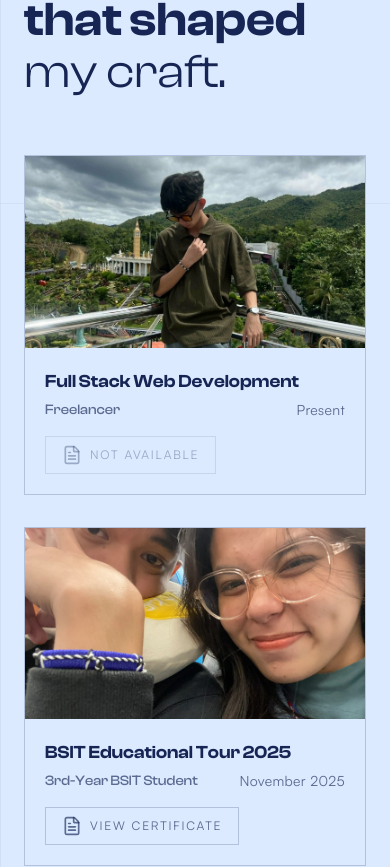
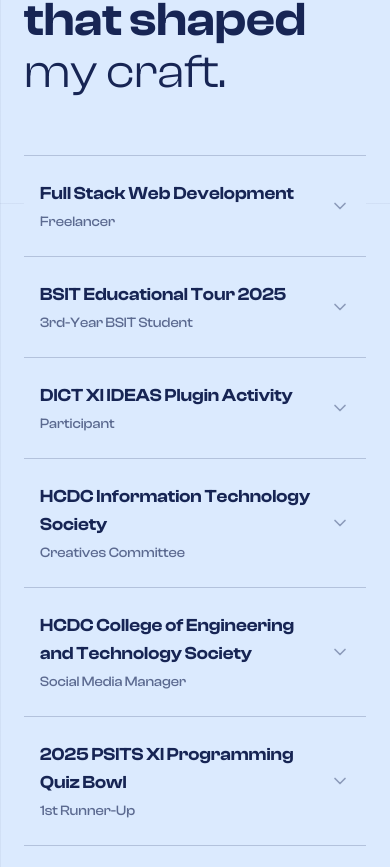
Before and after one commit to ryanestoque/portfolio, a Next.js app: page / in a window 390 px wide. Shown: the part 4017-4884 px from the top of the page. Built offline with nearby package versions, Linux system fonts and the light colour scheme.

Commit message:
feat: update mobile experience section with accordion layout

```diff
--- a/components/sections/Experience.tsx
+++ b/components/sections/Experience.tsx
@@ -6,7 +6,7 @@ import Image from "next/image";
 import { gsap, ScrollTrigger } from "@/lib/gsap";
 import { experiences } from "@/lib/experience-data";
 import CertificateLightbox from "@/components/ui/CertificateLightbox";
-import { FileText } from "lucide-react";
+import { FileText, ChevronDown } from "lucide-react";
 
 gsap.registerPlugin(ScrollTrigger);
 
@@ -278,6 +278,7 @@ function DesktopExperience() {
 /*  Mobile Experience Section                       */
 /* ──────────────────────────────────────────────── */
 function MobileExperience() {
+  const [expandedId, setExpandedId] = useState<string | null>(null);
   const [lightbox, setLightbox] = useState<{
     open: boolean;
     src: string;
@@ -286,6 +287,10 @@ function MobileExperience() {
 
   const openCertificate = (src: string, company: string) => {
     setLightbox({ open: true, src, alt: `${company} Certificate` });
+  };
+
+  const toggleAccordion = (id: string) => {
+    setExpandedId((prev) => (prev === id ? null : id));
   };
 
   return (
@@ -322,63 +327,98 @@ function MobileExperience() {
             <span className="font-normal">my craft.</span>
           </motion.h2>
 
-          {/* Experience Cards */}
-          <div className="flex flex-col gap-8">
-            {experiences.map((exp, i) => (
+          {/* Accordion List */}
+          <div className="flex flex-col border-t border-border">
+            {experiences.map((exp, i) => {
+              const isExpanded = expandedId === exp.id;
+
+              return (
                 <motion.div
                   key={exp.id}
                   initial={{ opacity: 0, y: 30 }}
                   whileInView={{ opacity: 1, y: 0 }}
                   viewport={{ once: true, margin: "-30px" }}
                   transition={{ duration: 0.7, delay: i * 0.08, ease }}
-                className="border border-border bg-surface overflow-hidden"
+                  className="border-b border-border bg-surface overflow-hidden"
                 >
-                {/* Image */}
-                <div className="relative aspect-video w-full overflow-hidden">
+                  {/* Accordion Header */}
+                  <button
+                    onClick={() => toggleAccordion(exp.id)}
+                    className="w-full flex items-center justify-between py-6 px-4 text-left transition-colors hover:bg-white/[0.02]"
+                  >
+                    <div className="flex flex-col gap-1 pr-4">
+                      <span className="font-heading text-lg font-semibold text-text-primary">
+                        {exp.company}
+                      </span>
+                      <span className="font-heading text-sm font-medium text-text-secondary">
+                        {exp.role}
+                      </span>
+                    </div>
+                    <motion.div
+                      animate={{ rotate: isExpanded ? 180 : 0 }}
+                      transition={{ duration: 0.3, ease: [0.33, 1, 0.68, 1] }}
+                      className="flex-shrink-0 text-text-tertiary"
+                    >
+                      <ChevronDown className="w-5 h-5" />
+                    </motion.div>
+                  </button>
+
+                  {/* Accordion Content */}
+                  <AnimatePresence initial={false}>
+                    {isExpanded && (
+                      <motion.div
+                        initial={{ height: 0, opacity: 0 }}
+                        animate={{ height: "auto", opacity: 1 }}
+                        exit={{ height: 0, opacity: 0 }}
+                        transition={{ duration: 0.4, ease: [0.33, 1, 0.68, 1] }}
+                      >
+                        <div className="pb-6 px-4">
+                          {/* Image at top */}
+                          <div className="relative aspect-video w-full overflow-hidden mb-6 bg-border/20 rounded-sm">
                             <Image
                               src={exp.image}
                               alt={exp.company}
                               fill
                               className="object-cover"
-                    sizes="100vw"
+                              sizes="(max-width: 1024px) 100vw, 50vw"
                             />
                           </div>
 
-                {/* Content */}
-                <div className="p-5">
-                  <div className="flex flex-col gap-1 mb-4">
-                    <h3 className="font-heading text-lg font-semibold text-text-primary">
-                      {exp.company}
-                    </h3>
-                    <div className="flex items-center justify-between gap-4">
-                      <span className="font-heading text-sm font-medium text-text-secondary">
-                        {exp.role}
-                      </span>
-                      <span className="text-sm tracking-wide text-text-secondary flex-shrink-0">
+                          {/* Date Range & Description */}
+                          <div className="flex flex-col gap-4 mb-6">
+                            <span className="text-sm tracking-wide text-accent font-medium">
                               {exp.dateRange}
                             </span>
-                    </div>
+                            <p className="text-sm text-text-secondary leading-relaxed">
+                              {exp.description}
+                            </p>
                           </div>
 
+                          {/* Certificate Button */}
                           <button
-                    onClick={() => {
+                            onClick={(e) => {
+                              e.stopPropagation();
                               if (!exp.certificateAvailable) return;
                               if (exp.certificate) openCertificate(exp.certificate, exp.company);
                             }}
                             disabled={!exp.certificateAvailable}
-                    className={`inline-flex items-center gap-2 px-4 py-2 text-xs tracking-[0.15em] uppercase border transition-all duration-300 ${
+                            className={`inline-flex items-center gap-2 px-4 py-2 text-xs tracking-wider border transition-all duration-300 ${
                               exp.certificateAvailable
                                 ? "border-border text-text-secondary hover:text-text-primary hover:border-accent/40 cursor-pointer"
                                 : "border-border/50 text-text-secondary/50 cursor-not-allowed"
                             }`}
                             aria-label={exp.certificateAvailable ? `View ${exp.company} certificate` : "Certificate not yet available"}
                           >
-                    <FileText className="w-5 h-5" />
-                    {exp.certificateAvailable ? "View Certificate" : "Not Available"}
+                            <FileText className="w-4 h-4" />
+                            {exp.certificateAvailable ? "View certificate" : "Certifcate not yet available"}
                           </button>
                         </div>
                       </motion.div>
-            ))}
+                    )}
+                  </AnimatePresence>
+                </motion.div>
+              );
+            })}
           </div>
         </div>
       </section>
```
Lines whose indentation alone changed are shown as unchanged.
